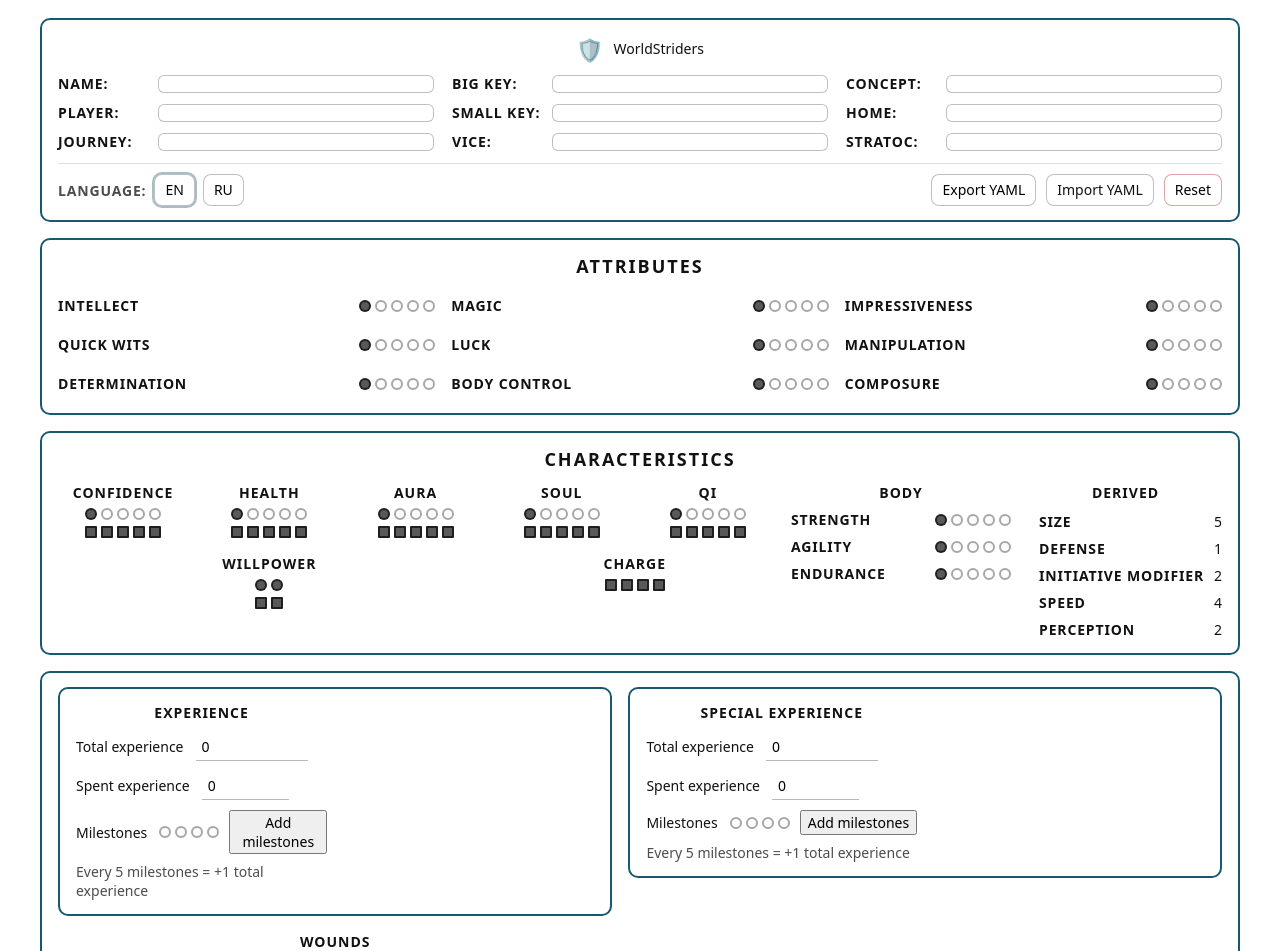
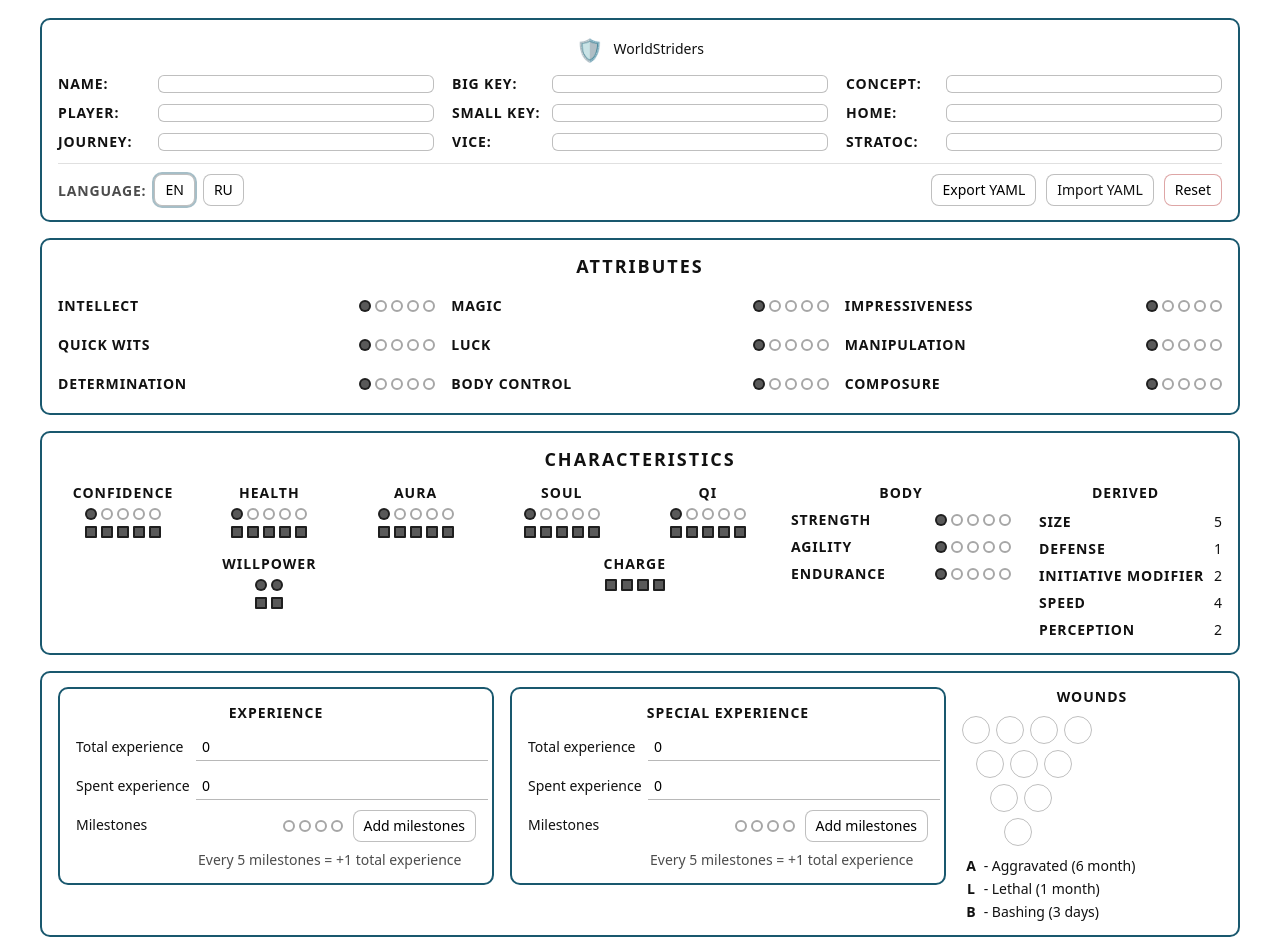
Before and after one commit to GennadiyZakharov/worldstriders-charlist, a Svelte app: page / in a window 1280 px wide. Shown: the top 951 px of the page. Built offline with nearby package versions, Linux system fonts and the light colour scheme.

Commit message:
Refactored experience  components layout.

```diff
--- a/src/App.svelte
+++ b/src/App.svelte
@@ -244,26 +244,24 @@
   </div>
 
   <div class="sheet xpWounds">
-    <!-- LEFT: two Experience meters -->
-    <!-- Experience (under Characteristics) -->
-    <div class="sheet xpGrid">
+    <div class="xpColumn">
+      <div class="xpCard">
         <ExperienceMeter
                 caption={t(character.lang, "experienceTitle")}
                 labels={experienceMeterLabels}
                 bind:experience={character.experience}
         />
-
       </div>
 
-    <div class="sheet xpGrid">
+      <div class="xpCard">
         <ExperienceMeter
                 caption={t(character.lang, "specialExperienceTitle")}
                 labels={experienceMeterLabels}
                 bind:experience={character.specialExperience}
         />
+      </div>
+    </div>
 
-    </div>
-<!--     RIGHT: wounds, boxed like other blocks-->
     <div class="woundsBox">
       <Wounds
               caption={t(character.lang, "woundsTitle")}
@@ -350,18 +348,23 @@
     align-items: start;
   }
 
-  /* Two columns for experience meters */
-  .xpGrid {
+  .xpColumn {
     display: grid;
-    grid-template-columns: 1fr 1fr;
+    grid-template-columns: repeat(2, minmax(0, 1fr));
     gap: 16px;
     align-items: start;
   }
 
-  /* Wounds should look like a block; this assumes `.sheet` already draws the rectangle.
-     If `.sheet` already provides the rectangle, you can remove woundsBox styling entirely. */
+  .xpCard {
+    border: 2px solid rgba(0, 70, 95, 0.9);
+    border-radius: 10px;
+    padding: 14px 16px;
+    height: 100%;
+    box-sizing: border-box;
+  }
+
   .woundsBox {
-    min-width: 260px; /* tweak if needed */
+    min-width: 260px;
   }
 
   @media (max-width: 900px) {
@@ -369,7 +372,7 @@
       grid-template-columns: 1fr;
     }
 
-    .xpGrid {
+    .xpColumn {
       grid-template-columns: 1fr;
     }
 
--- a/src/components/ExperienceMeter.svelte
+++ b/src/components/ExperienceMeter.svelte
@@ -88,11 +88,10 @@
 <section class="xp">
     <div class="ws-h2">{caption}</div>
 
-    <div class="numbers">
+    <div class="fields">
         <div class="numRow">
-            <div class="numLabel ws-text">{labels.total}</div>
+            <div class="fieldLabel numLabel ws-text">{labels.total}</div>
 
-            <div class="numControl">
             <input
                     class="numInput ws-text"
                     type="number"
@@ -116,12 +115,10 @@
                     onblur={() => setTotal(experience.total)}
             />
         </div>
-        </div>
 
         <div class="numRow">
-            <div class="numLabel ws-text">{labels.spent}</div>
+            <div class="fieldLabel numLabel ws-text">{labels.spent}</div>
 
-            <div class="numControl">
             <input
                     class="numInput ws-text"
                     type="number"
@@ -144,14 +141,10 @@
                     }}
                     onblur={() => setSpent(experience.spent)}
             />
-
-            </div>
-        </div>
         </div>
 
-    <div class="milestones">
         <div class="msRow">
-            <div class="msLabel ws-text">{labels.milestones}</div>
+            <div class="fieldLabel msLabel ws-text">{labels.milestones}</div>
 
             <div class="msRight">
                 <DotRating
@@ -169,7 +162,7 @@
             </div>
         </div>
 
-        <div class="ws-muted hint">
+        <div class="hint ws-muted">
             {labels.milestonesHint}
         </div>
     </div>
@@ -180,29 +173,28 @@
         display: grid;
         gap: 10px;
         align-content: start;
+        height: 100%;
     }
 
-    .numbers {
+    .fields {
         display: grid;
         gap: 10px;
+        grid-template-columns: minmax(0, 110px) minmax(88px, 1fr);
+        align-items: start;
     }
 
     .numRow {
-        display: grid;
-        grid-template-columns: auto 1fr;
-        gap: 12px;
+        display: contents;
+    }
+
+    .fieldLabel {
+        min-height: 28px;
+        display: flex;
         align-items: center;
     }
 
     .numLabel {
         white-space: nowrap;
-    }
-
-    .numControl {
-        display: grid;
-        grid-template-columns: auto 1fr auto;
-        gap: 8px;
-        align-items: center;
     }
 
     .numInput {
@@ -216,16 +208,8 @@
         background: transparent;
     }
 
-    .milestones {
-        display: grid;
-        gap: 6px;
-    }
-
     .msRow {
-        display: grid;
-        grid-template-columns: auto 1fr;
-        gap: 12px;
-        align-items: center;
+        display: contents;
     }
 
     .msLabel {
@@ -234,18 +218,61 @@
 
     .msRight {
         display: grid;
-        grid-template-columns: auto auto;
+        grid-template-columns: minmax(0, 1fr) minmax(116px, max-content);
         gap: 10px;
         align-items: center;
-        justify-content: end;
+        min-width: 0;
     }
 
-    /* align DotRating to the right inside the row */
     .msRight :global(.dots) {
         justify-self: end;
+        min-width: 0;
+    }
+
+    .btnWide {
+        width: 100%;
+        min-height: 32px;
+        border: 1px solid rgba(0, 0, 0, 0.25);
+        background: white;
+        border-radius: 8px;
+        padding: 8px 10px;
+        line-height: 1;
+        cursor: pointer;
+        box-sizing: border-box;
+    }
+
+    .btnWide:disabled {
+        cursor: default;
+        opacity: 0.6;
     }
 
     .hint {
-        margin-top: 2px;
+        grid-column: 1 / -1;
+        margin-top: -2px;
+        padding-left: 122px;
+    }
+
+    @media (max-width: 520px) {
+        .fields {
+            grid-template-columns: 1fr;
+        }
+
+        .fieldLabel {
+            min-height: auto;
+        }
+
+        .msRight {
+            grid-template-columns: 1fr;
+            justify-items: stretch;
+        }
+
+        .msRight :global(.dots) {
+            justify-self: start;
+        }
+
+        .hint {
+            padding-left: 0;
+            margin-top: 0;
+        }
     }
 </style>
```
Lines whose indentation alone changed are shown as unchanged.
